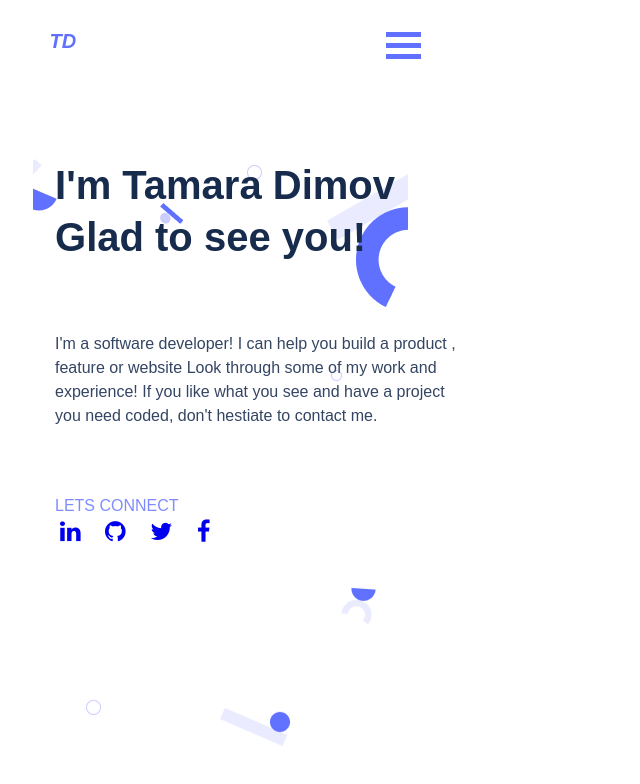
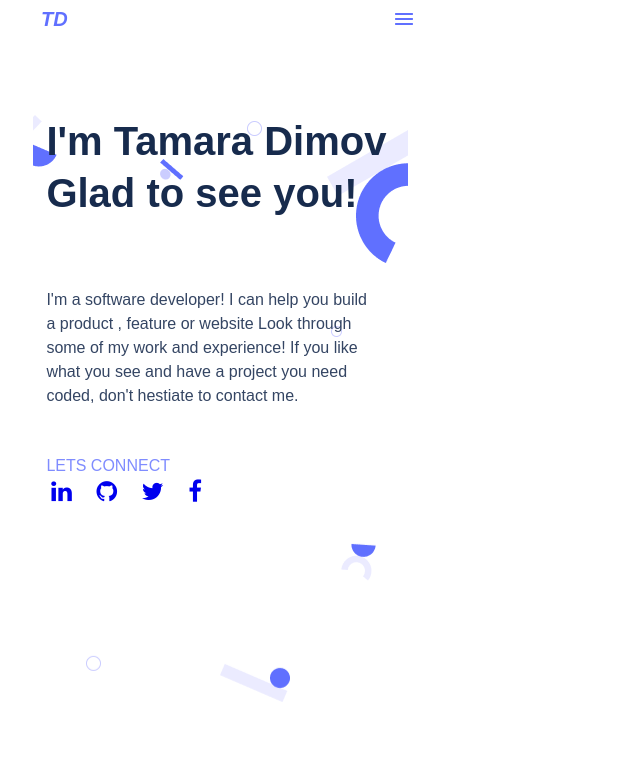
Before and after one commit to TamaraDimov/Portfolio-project, a website: page portfolio.html in a window 1280 px wide. Shown: the whole page, without its empty margins (0-640 px from the left). Drawn offline with Linux system fonts and the light colour scheme.

Commit message:
Add Image for menu icon

```diff
--- a/portfolio.html
+++ b/portfolio.html
@@ -14,14 +14,11 @@
   </head>
   <body>
     <header class="topHeader">
-      <p class="logo">TD</p>
+      <a href="#" class="logo">TD</a>
       <nav class="menu">
         <a href="#" class="toggleNav">
-          <div class="menu_line"></div>
-          <div class="menu_line"></div>
-          <div class="menu_line"></div>
+          <img src="img/Union.png" alt="menu_button" />
         </a>
-        <ul class="menu_items"></ul>
       </nav>
     </header>
     <br />
--- a/style.css
+++ b/style.css
@@ -2,6 +2,11 @@
 * {
   font-family: sans-serif;
   padding-left: 1%;
+}
+
+body {
+  width: 375px;
+  height: 718px;
 }
 
 .menu_line {
@@ -16,6 +21,7 @@
   font-style: italic;
   font-weight: 700;
   font-size: 20px;
+  text-decoration: none;
 }
 
 .introName {
@@ -30,8 +36,8 @@
 }
 
 .intro {
-  width: 90%;
-  height: 146px;
+  width: 327px;
+  height: 150px;
   font-weight: 400;
   font-size: 16px;
   line-height: 24px;
@@ -70,3 +76,9 @@
   left: -34px;
   top: 103.9993896484375px;
 }
+
+.toggleNav {
+  width: 18px;
+  height: 12px;
+  align-self: center;
+}
```
Also changed, not shown: img/Union.png (added).
